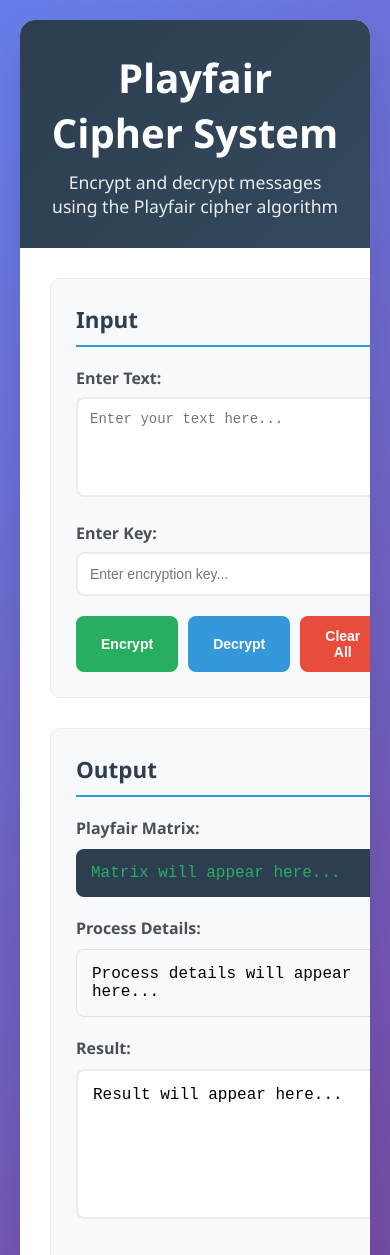
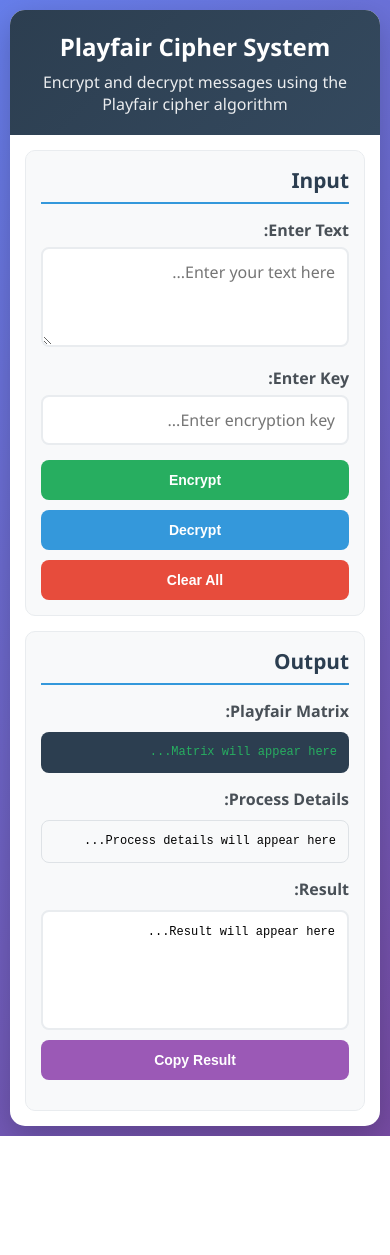
Before and after one commit to yassahanna5/Eng.-yassa-hanna-PlayFair-cipher, a plain HTML site: page index.html in a window 390 px wide. Shown: the top 1255 px of the page. After the commit the page ends 1136 px from the top, so only its background shows below. Drawn offline with Linux system fonts and the light colour scheme.

Commit message:
Update index.html

```diff
--- a/index.html
+++ b/index.html
@@ -1,5 +1,5 @@
 <!DOCTYPE html>
-<html lang="en">
+<html lang="ar" dir="rtl">
 <head>
     <meta charset="UTF-8">
     <meta name="viewport" content="width=device-width, initial-scale=1.0">
@@ -15,70 +15,65 @@
             font-family: 'Segoe UI', Tahoma, Geneva, Verdana, sans-serif;
             background: linear-gradient(135deg, #667eea 0%, #764ba2 100%);
             min-height: 100vh;
-            padding: 20px;
+            padding: 15px;
         }
 
         .container {
-            max-width: 1200px;
+            max-width: 100%;
             margin: 0 auto;
             background: white;
             border-radius: 15px;
-            box-shadow: 0 20px 40px rgba(0,0,0,0.1);
+            box-shadow: 0 10px 30px rgba(0,0,0,0.2);
             overflow: hidden;
         }
 
         .header {
             background: linear-gradient(135deg, #2c3e50, #34495e);
             color: white;
-            padding: 30px;
+            padding: 25px 20px;
             text-align: center;
         }
 
         .header h1 {
-            font-size: 2.5em;
-            margin-bottom: 10px;
+            font-size: 1.8em;
+            margin-bottom: 8px;
         }
 
         .header p {
             opacity: 0.9;
-            font-size: 1.1em;
+            font-size: 1em;
         }
 
         .content {
-            display: grid;
-            grid-template-columns: 1fr 1fr;
-            gap: 30px;
-            padding: 30px;
-        }
-
-        @media (max-width: 768px) {
-            .content {
-                grid-template-columns: 1fr;
-            }
+            display: flex;
+            flex-direction: column;
+            gap: 20px;
+            padding: 20px;
         }
 
         .input-section, .output-section {
             background: #f8f9fa;
-            padding: 25px;
+            padding: 20px;
             border-radius: 10px;
             border: 1px solid #e9ecef;
+            width: 100%;
         }
 
         .section-title {
             color: #2c3e50;
-            margin-bottom: 20px;
-            font-size: 1.4em;
+            margin-bottom: 15px;
+            font-size: 1.3em;
             border-bottom: 2px solid #3498db;
-            padding-bottom: 10px;
+            padding-bottom: 8px;
         }
 
         .form-group {
-            margin-bottom: 20px;
+            margin-bottom: 15px;
         }
 
         label {
             display: block;
-            margin-bottom: 8px;
+            margin-bottom: 6px;
             font-weight: 600;
             color: #495057;
         }
@@ -88,8 +83,9 @@
             padding: 12px;
             border: 2px solid #e9ecef;
             border-radius: 8px;
-            font-size: 14px;
+            font-size: 16px;
             transition: border-color 0.3s;
+            font-family: inherit;
         }
 
         textarea:focus, input[type="text"]:focus {
@@ -104,19 +100,20 @@
 
         .button-group {
             display: flex;
+            flex-direction: column;
             gap: 10px;
-            margin-top: 20px;
+            margin-top: 15px;
         }
 
         button {
-            padding: 12px 25px;
+            padding: 15px 20px;
             border: none;
             border-radius: 8px;
-            font-size: 14px;
+            font-size: 16px;
             font-weight: 600;
             cursor: pointer;
             transition: all 0.3s;
-            flex: 1;
+            width: 100%;
         }
 
         .btn-encrypt {
@@ -152,10 +149,12 @@
             border-radius: 8px;
             padding: 15px;
             margin-top: 10px;
-            min-height: 150px;
+            min-height: 120px;
             font-family: 'Courier New', monospace;
             white-space: pre-wrap;
             overflow-y: auto;
+            font-size: 14px;
+            line-height: 1.4;
         }
 
         .matrix-display {
@@ -165,6 +164,9 @@
             border-radius: 8px;
             font-family: 'Courier New', monospace;
             margin-top: 10px;
+            font-size: 12px;
+            line-height: 1.4;
+            overflow-x: auto;
         }
 
         .process-display {
@@ -177,6 +179,8 @@
             white-space: pre-wrap;
             max-height: 200px;
             overflow-y: auto;
+            font-size: 12px;
+            line-height: 1.4;
         }
 
         .success {
@@ -186,6 +190,108 @@
 
         .info {
             color: #3498db;
+        }
+
+        .error {
+            color: #e74c3c;
+            font-weight: bold;
+        }
+
+        /* تحسينات للشاشات المتوسطة والكبيرة */
+        @media (min-width: 768px) {
+            .content {
+                flex-direction: row;
+            }
+
+            .input-section, .output-section {
+                flex: 1;
+            }
+
+            .button-group {
+                flex-direction: row;
+            }
+
+            button {
+                width: auto;
+                flex: 1;
+            }
+
+            .header h1 {
+                font-size: 2.2em;
+            }
+
+            .header p {
+                font-size: 1.1em;
+            }
+        }
+
+        @media (min-width: 1024px) {
+            .container {
+                max-width: 1200px;
+            }
+
+            .content {
+                gap: 30px;
+                padding: 30px;
+            }
+
+            .input-section, .output-section {
+                padding: 25px;
+            }
+        }
+
+        /* تحسينات لللمس على الهواتف */
+        @media (max-width: 480px) {
+            body {
+                padding: 10px;
+            }
+
+            .header {
+                padding: 20px 15px;
+            }
+
+            .header h1 {
+                font-size: 1.5em;
+            }
+
+            .content {
+                padding: 15px;
+                gap: 15px;
+            }
+
+            .input-section, .output-section {
+                padding: 15px;
+            }
+
+            button {
+                padding: 12px 15px;
+                font-size: 14px;
+            }
+
+            .output-display,
+            .matrix-display,
+            .process-display {
+                font-size: 12px;
+                padding: 12px;
+            }
+        }
+
+        /* تحسينات إضافية للواجهة */
+        .loading {
+            display: none;
+            text-align: center;
+            padding: 10px;
+            color: #3498db;
+        }
+
+        .copy-btn {
+            background: #9b59b6;
+            color: white;
+            margin-top: 10px;
+        }
+
+        .copy-btn:hover {
+            background: #8e44ad;
         }
     </style>
 </head>
@@ -215,6 +321,10 @@
                     <button class="btn-decrypt" onclick="decrypt()">Decrypt</button>
                     <button class="btn-clear" onclick="clearAll()">Clear All</button>
                 </div>
+
+                <div id="loading" class="loading">
+                    Processing...
+                </div>
             </div>
 
             <div class="output-section">
@@ -233,6 +343,7 @@
                 <div class="form-group">
                     <label>Result:</label>
                     <div id="outputDisplay" class="output-display">Result will appear here...</div>
+                    <button class="copy-btn" onclick="copyResult()">Copy Result</button>
                 </div>
             </div>
         </div>
@@ -374,6 +485,14 @@
 
         const cipher = new PlayfairCipher();
 
+        function showLoading() {
+            document.getElementById('loading').style.display = 'block';
+        }
+
+        function hideLoading() {
+            document.getElementById('loading').style.display = 'none';
+        }
+
         function encrypt() {
             const plaintext = document.getElementById('inputText').value;
             const key = document.getElementById('key').value;
@@ -383,6 +502,10 @@
                 return;
             }
 
+            showLoading();
+
+            // استخدام setTimeout لإعطاء وقت لظهور loading
+            setTimeout(() => {
                 try {
                     const matrix = cipher.createMatrix(key);
                     const { prepared } = cipher.prepareText(plaintext, true);
@@ -414,8 +537,12 @@
                         `<span class="success">✅ Ciphertext: ${ciphertext}</span>`;
 
                 } catch (error) {
-                alert('Encryption failed: ' + error.message);
+                    document.getElementById('outputDisplay').innerHTML =
+                        `<span class="error">❌ Encryption failed: ${error.message}</span>`;
+                } finally {
+                    hideLoading();
                 }
+            }, 100);
         }
 
         function decrypt() {
@@ -427,6 +554,9 @@
                 return;
             }
 
+            showLoading();
+
+            setTimeout(() => {
                 try {
                     const matrix = cipher.createMatrix(key);
                     const { prepared } = cipher.prepareText(ciphertext, false);
@@ -462,8 +592,12 @@
                         `<span class="success">✅ Plaintext: ${plaintext}</span>`;
 
                 } catch (error) {
-                alert('Decryption failed: ' + error.message);
+                    document.getElementById('outputDisplay').innerHTML =
+                        `<span class="error">❌ Decryption failed: ${error.message}</span>`;
+                } finally {
+                    hideLoading();
                 }
+            }, 100);
         }
 
         function clearAll() {
@@ -473,6 +607,20 @@
             document.getElementById('processDisplay').textContent = 'Process details will appear here...';
             document.getElementById('outputDisplay').textContent = 'Result will appear here...';
         }
+
+        function copyResult() {
+            const resultText = document.getElementById('outputDisplay').textContent;
+            if (resultText && resultText !== 'Result will appear here...') {
+                navigator.clipboard.writeText(resultText).then(() => {
+                    alert('Result copied to clipboard!');
+                }).catch(() => {
+                    alert('Failed to copy result');
+                });
+            }
+        }
+
+        // تحسينات لللمس
+        document.addEventListener('touchstart', function() {}, {passive: true});
     </script>
 </body>
 </html>
```
Lines whose indentation alone changed are shown as unchanged.
